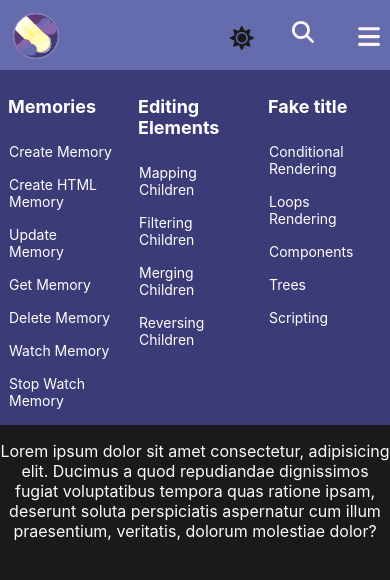
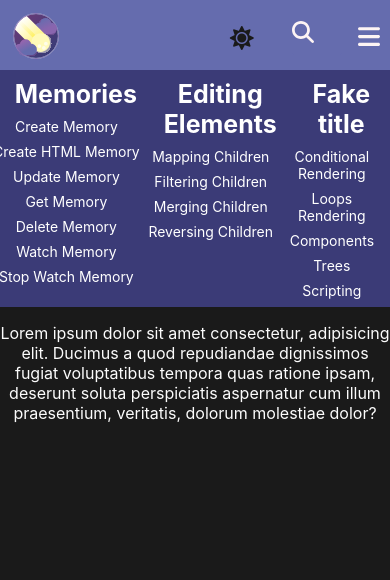
Before and after one commit to jehaad1/SkyJS, a website built with Vite: page docs/index.html in a window 390 px wide. Built offline with nearby package versions, Linux system fonts and the light colour scheme; a script that the page names is missing; files whose address does not match are found by name.

Commit message:
Update style.css

```diff
--- a/docs/style.css
+++ b/docs/style.css
@@ -9,14 +9,14 @@
         --bg-color: var(--color6);
         --font-color: var(--color7);
     }
+    /* Works on Firefox */
 
-/* Works on Firefox */
     * {
         scrollbar-width: thin;
         scrollbar-color: var(--color5) var(--font-color);
     }
+    /* Works on Chrome, Edge, and Safari */
 
-/* Works on Chrome, Edge, and Safari */
     *::-webkit-scrollbar {
         width: 8px;
     }
@@ -41,7 +41,6 @@ body {
         /* user-select: none; */
         overflow-x: hidden;
         background-color: var(--bg-color);
-
     }
 
     #DocSection {
@@ -51,6 +50,9 @@ body {
         height: 100%;
         background-color: var(--bg-color);
         color: var(--font-color);
+        max-width: 100%;
+        height: calc(100% - 60px);
+        overflow-y: scroll;
     }
 
     #HeaderPlace {
@@ -66,7 +68,6 @@ body {
         display: flex;
         justify-content: space-between;
         align-items: center;
-
     }
 
     .header-buttons {
@@ -90,7 +91,6 @@ body {
         font-weight: bold;
         text-align: center;
         margin: 0 1.025rem;
-
     }
 
     #Toggler {
@@ -101,7 +101,6 @@ body {
         color: var(--bg-color);
         cursor: pointer;
         margin: 0 1.025rem;
-
     }
 
     #SearchOverlay {
@@ -114,7 +113,6 @@ body {
     }
 
     #SearchContainer {
-
         position: relative;
         display: flex;
         width: 100%;
@@ -180,31 +178,28 @@ body {
         height: 100%;
         overflow: auto;
         color: #fff;
+        z-index: 100;
+        cursor: pointer;
     }
 
     #Docs li {
         display: block;
-    padding: 8px;
+        padding: 4px;
+        padding-left: 0;
         text-decoration: none;
         font-size: 14px;
-
     }
-
-
 
     #Docs li:hover {
         opacity: 0.90;
     }
 
-#DocSection {
-    max-width: 100%;
-    height: calc(100% - 60px);
-    overflow-y: scroll;
-}
-
     #title p {
+        margin: 5px 0;
+        text-align: center;
+        padding-left: 8px;
         font-weight: bold;
-    font-size: 16px;
+        font-size: 20px;
     }
 
     .hide {
@@ -223,92 +218,74 @@ body {
     ::-ms-input-placeholder {
         color: var(--font-color);
     }
-
     /* media queries */
 
     @media screen and (max-width: 700px) {
         #Docs {
-        display: flex;
-        flex-direction: row;
+            display: grid;
+            grid-template-columns: auto auto auto;
             width: 100%;
             height: auto;
             position: relative;
             overflow: hidden;
             flex-wrap: wrap;
             break-inside: avoid;
-
         }
-
         #HeaderPlace {
             width: 100%;
             height: 10px;
         }
-
         .nav-links {
             display: none;
         }
-
         .nav-links.responsive {
             display: flex;
         }
-
         #DocSection {
             max-width: 100%;
             overflow-y: scroll;
             margin-left: 0;
         }
-
         #Header,
         #Search,
         #Toggler {
             display: flex;
             position: static;
             flex-wrap: wrap;
-
         }
-
         #header {
             min-height: 100%;
         }
-
         #Docs #section {
             display: flex;
             flex-wrap: wrap;
-
             flex-direction: row;
         }
-
         #Docs li {
             break-inside: avoid;
             font-size: 14px;
-
         }
-
+        #Docs li ul {
+            text-align: center;
+        }
         #title p {
-        font-size: 18px;
+            font-size: 25px;
         }
-
         #Docs li .responsive {
             display: block;
         }
-
         ul {
             margin-left: -47px;
             font-size: 1rem;
-
         }
-
         #title {
             flex: 1;
         }
-
         #HeaderPlace {
             width: 100%;
             max-height: 1800px;
             background-color: var(--color5);
-
         }
-
         .header-buttons {
             flex-wrap: wrap;
         }
@@ -321,7 +298,6 @@ body {
     .menu-btn {
         background-color: transparent;
     }
-
 
     button {
         background: none;
@@ -342,22 +318,16 @@ footer {
         background-color: #3B3B77;
     }
 
-
     @media screen and (min-width: 700px) {
-
         #DocSection,
         footer {
             overflow: hidden;
-        margin-left: 200px;
+            /* margin-left: 200px; */
         }
-
         .menu-btn {
             display: block;
-
         }
-
     }
-
 
     .nav-links {
         display: flex;
@@ -370,8 +340,8 @@ footer {
 
     .nav-links.responsive #DocSection {
         display: flex;
-    margin-left: 200;}
-
+        margin-left: 200;
+    }
 
     .ourPic {
         margin-left: 2%;
@@ -430,7 +400,6 @@ footer {
 
     .button:hover {
         color: #000;
-
     }
 
     .button:hover::before {
@@ -453,7 +422,6 @@ footer {
         font-size: xx-small;
     }
 
-
     .topMenu a {
         display: block;
         padding: 0.3125rem 0;
```
Lines whose indentation alone changed are shown as unchanged.
